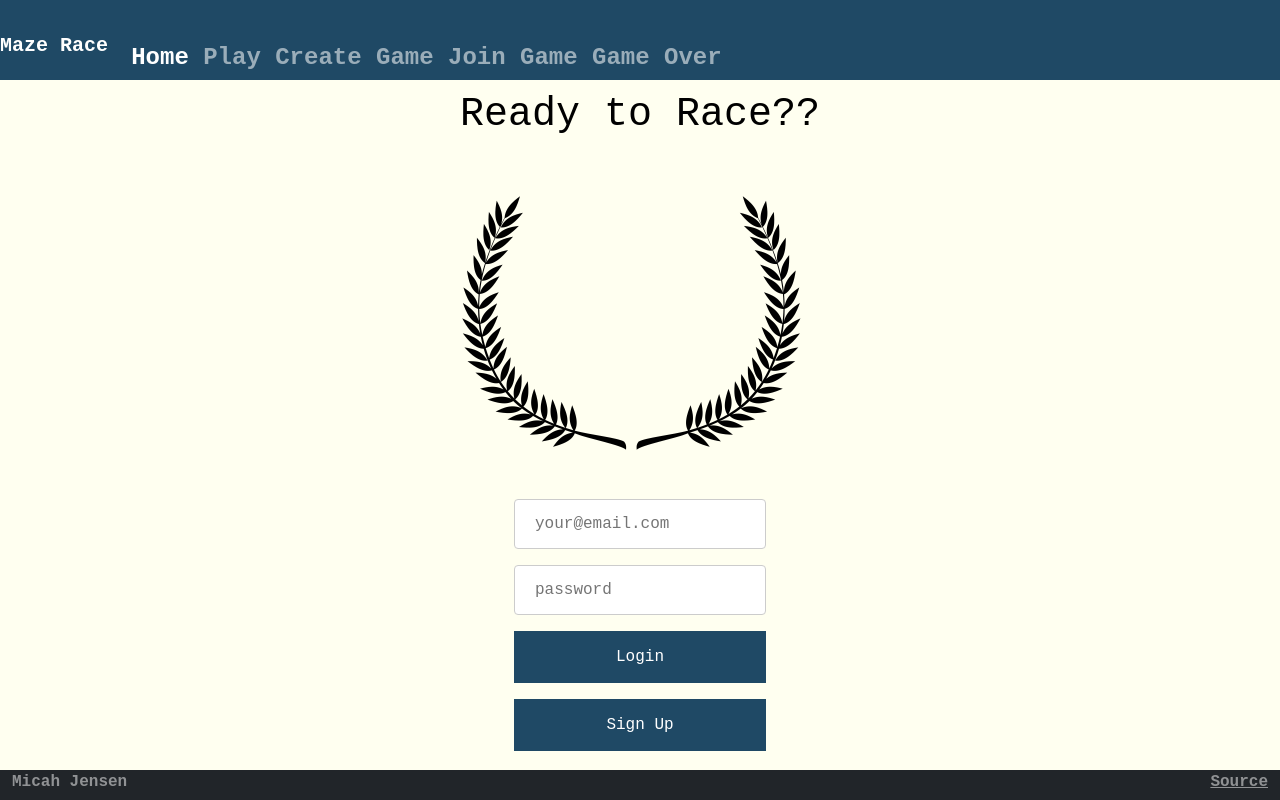
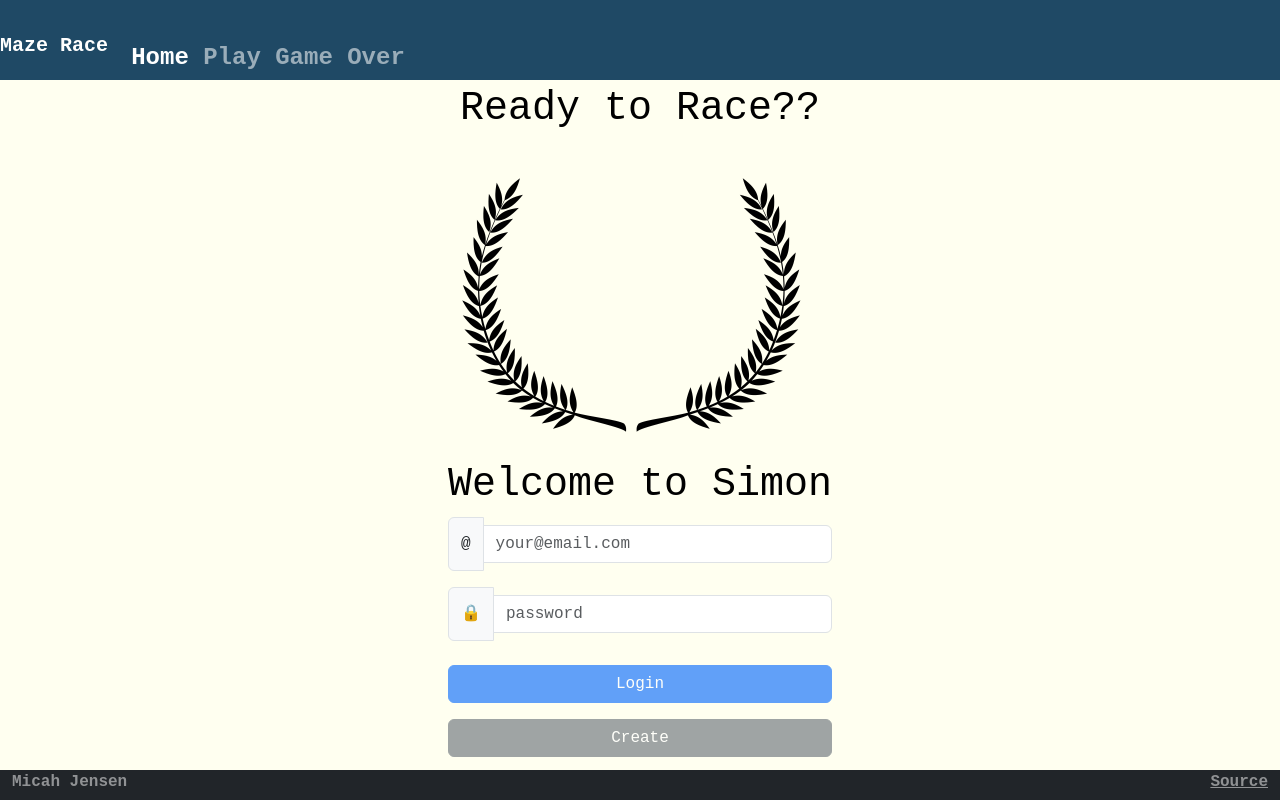
Before and after one commit to mjen3en/startup, a React (Vite) app: page / in a window 1280 px wide. Built offline with nearby package versions, Linux system fonts and the light colour scheme.

Commit message:
login functionality started

```diff
--- a/src/app.jsx
+++ b/src/app.jsx
@@ -7,8 +7,13 @@ import { Play } from './play/play';
 import { GameOver } from './gameover/gameover';
 import { CreateGame } from './creategame/creategame';
 import { JoinGame } from './joingame/joingame';
+import { AuthState } from './login/authState';
 
-export default function App() {
+ function App() {
+  const [userName, setUserName] = React.useState(localStorage.getItem('userName') || '');
+  const currentAuthState = userName ? AuthState.Authenticated : AuthState.Unauthenticated;
+  const [authState, setAuthState] = React.useState(currentAuthState);
+
     return (
         <BrowserRouter>
       <div className="body">
@@ -28,21 +33,26 @@ export default function App() {
                   Play
                 </NavLink >
               </li>
+              {authState === AuthState.Authenticated && (
                 <li className="nav-item">
                   <NavLink className="nav-link" to="creategame">
                     Create Game
                   </NavLink >
                 </li>
+              )}
+              {authState === AuthState.Authenticated && (
                 <li className="nav-item">
                   <NavLink className="nav-link" to="joingame">
                     Join Game
                   </NavLink >
                 </li>
+              )}
                 <li className="nav-item">
                   <NavLink className="nav-link" to="gameover">
                     Game Over
                   </NavLink >
                 </li>
+
             </menu>
           </nav>
         </header>
@@ -50,7 +60,18 @@ export default function App() {
 
 
 <Routes>
-  <Route path='/' element={<Login />} exact />
+  <Route path='/' element={
+            <Login
+                userName={userName}
+                authState={authState}
+                onAuthChange={(userName, authState) => {
+                  setAuthState(authState);
+                  setUserName(userName);
+                }}
+                />
+              }
+                exact
+                />
   <Route path='/play' element={<Play />} />
   <Route path='/creategame' element={<CreateGame />} />
   <Route path='/joingame' element={<JoinGame />} />
@@ -74,3 +95,5 @@ export default function App() {
         return <main className="container-fluid bg-secondary text-center">404: Return to sender. Address unknown.</main>;
       }
   }
+
+  export default App;
--- /dev/null
+++ b/src/login/authState.js
@@ -0,0 +1,9 @@
+export class AuthState {
+  static Unknown = new AuthState('unknown');
+  static Authenticated = new AuthState('authenticated');
+  static Unauthenticated = new AuthState('unauthenticated');
+
+  constructor(name) {
+    this.name = name;
+  }
+}
--- /dev/null
+++ b/src/login/authenticated.jsx
@@ -0,0 +1,27 @@
+import React from 'react';
+import { useNavigate } from 'react-router-dom';
+
+import Button from 'react-bootstrap/Button';
+
+import './login.css';
+
+export function Authenticated(props) {
+  const navigate = useNavigate();
+
+  function logout() {
+    localStorage.removeItem('userName');
+    props.onLogout();
+  }
+
+  return (
+    <div>
+      <div className='playerName'>{props.userName}</div>
+      <Button variant='primary' onClick={() => navigate('/play')}>
+        Play
+      </Button>
+      <Button variant='secondary' onClick={() => logout()}>
+        Logout
+      </Button>
+    </div>
+  );
+}
--- a/src/login/login.jsx
+++ b/src/login/login.jsx
@@ -1,8 +1,11 @@
 import React from 'react';
 import './login.css';
+import { Unauthenticated } from './unauthenticated';
+import { Authenticated } from './authenticated';
+import { AuthState } from './authState';
 
 
-export function Login() {
+export function Login({userName, authState, onAuthChange}) {
   return (
     <main>
       <h1>Ready to Race??</h1>
@@ -10,16 +13,20 @@ export function Login() {
       width="400"
       height="auto"
       alt="Maze" />
-      <form method="get" action="joingame">
-        <div>
-          <input type="text" placeholder="your@email.com" />
-        </div>
-        <div>
-          <input type="password" placeholder="password" />
-        </div>
-        <button type="submit">Login</button>
-        <button type="submit">Sign Up</button>
-      </form>
+      <div>
+        {authState !== AuthState.Unknown && <h1>Welcome to Simon</h1>}
+        {authState === AuthState.Authenticated && (
+          <Authenticated userName={userName} onLogout={() => onAuthChange(userName, AuthState.Unauthenticated)} />
+        )}
+        {authState === AuthState.Unauthenticated && (
+          <Unauthenticated
+            userName={userName}
+            onLogin={(loginUserName) => {
+              onAuthChange(loginUserName, AuthState.Authenticated);
+            }}
+          />
+        )}
+      </div>
     </main>
   );
 }
--- /dev/null
+++ b/src/login/messageDialog.jsx
@@ -0,0 +1,15 @@
+import React from 'react';
+
+import Button from 'react-bootstrap/Button';
+import Modal from 'react-bootstrap/Modal';
+
+export function MessageDialog(props) {
+  return (
+    <Modal {...props} show={props.message} centered>
+      <Modal.Body>{props.message}</Modal.Body>
+      <Modal.Footer>
+        <Button onClick={props.onHide}>Close</Button>
+      </Modal.Footer>
+    </Modal>
+  );
+}
--- /dev/null
+++ b/src/login/unauthenticated.jsx
@@ -0,0 +1,43 @@
+import React from 'react';
+
+import Button from 'react-bootstrap/Button';
+import { MessageDialog } from './messageDialog';
+
+export function Unauthenticated(props) {
+  const [userName, setUserName] = React.useState(props.userName);
+  const [password, setPassword] = React.useState('');
+  const [displayError, setDisplayError] = React.useState(null);
+
+  async function loginUser() {
+    localStorage.setItem('userName', userName);
+    props.onLogin(userName);
+  }
+
+  async function createUser() {
+    localStorage.setItem('userName', userName);
+    props.onLogin(userName);
+  }
+
+  return (
+    <>
+      <div>
+        <div className='input-group mb-3'>
+          <span className='input-group-text'>@</span>
+          <input className='form-control' type='text' value={userName} onChange={(e) => setUserName(e.target.value)} placeholder='your@email.com' />
+        </div>
+        <div className='input-group mb-3'>
+          <span className='input-group-text'>🔒</span>
+          <input className='form-control' type='password' onChange={(e) => setPassword(e.target.value)} placeholder='password' />
+        </div>
+        <Button variant='primary' onClick={() => loginUser()} disabled={!userName || !password}>
+          Login
+        </Button>
+        <Button variant='secondary' onClick={() => createUser()} disabled={!userName || !password}>
+          Create
+        </Button>
+      </div>
+
+      <MessageDialog message={displayError} onHide={() => setDisplayError(null)} />
+    </>
+  );
+}
```
Lines whose indentation alone changed are shown as unchanged.
